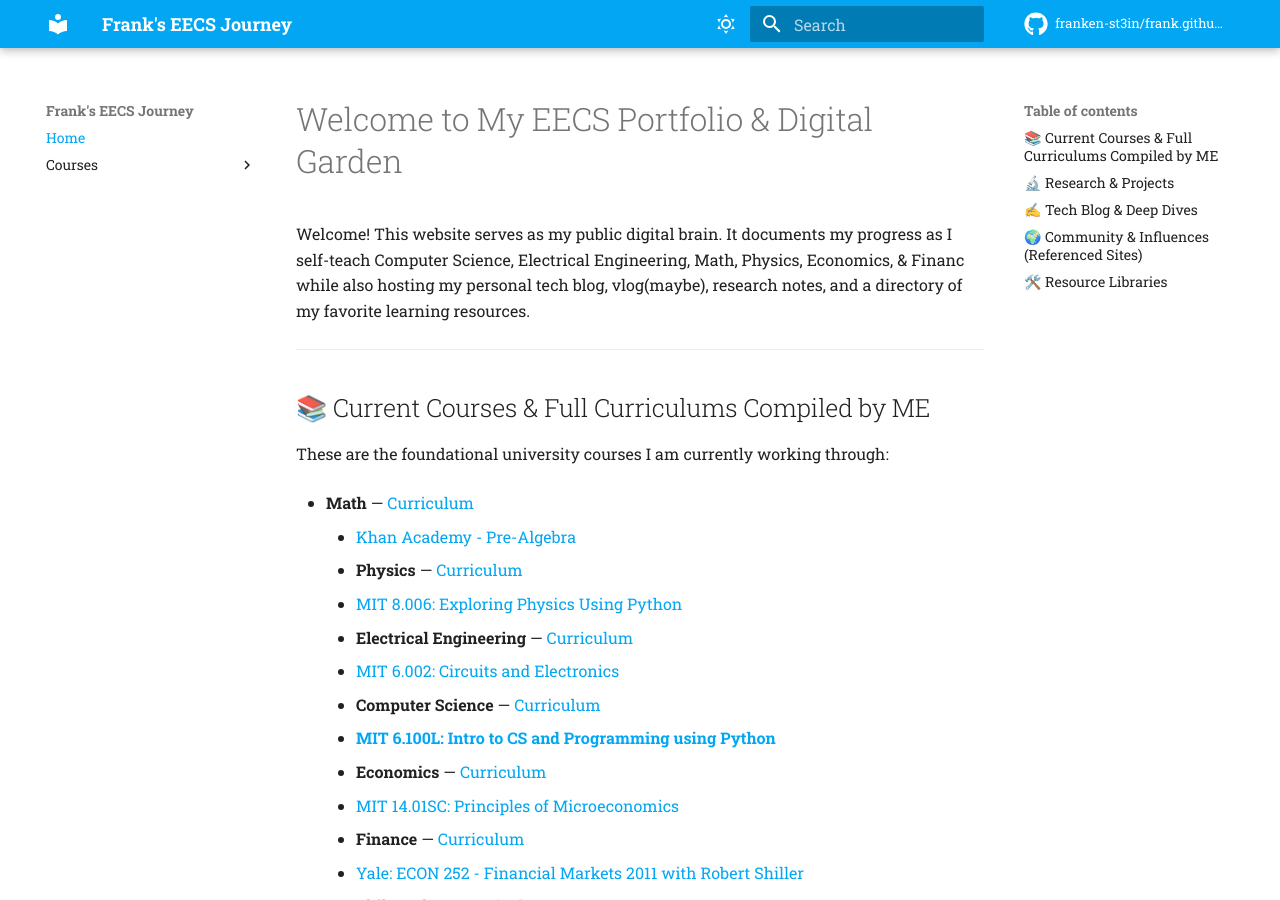
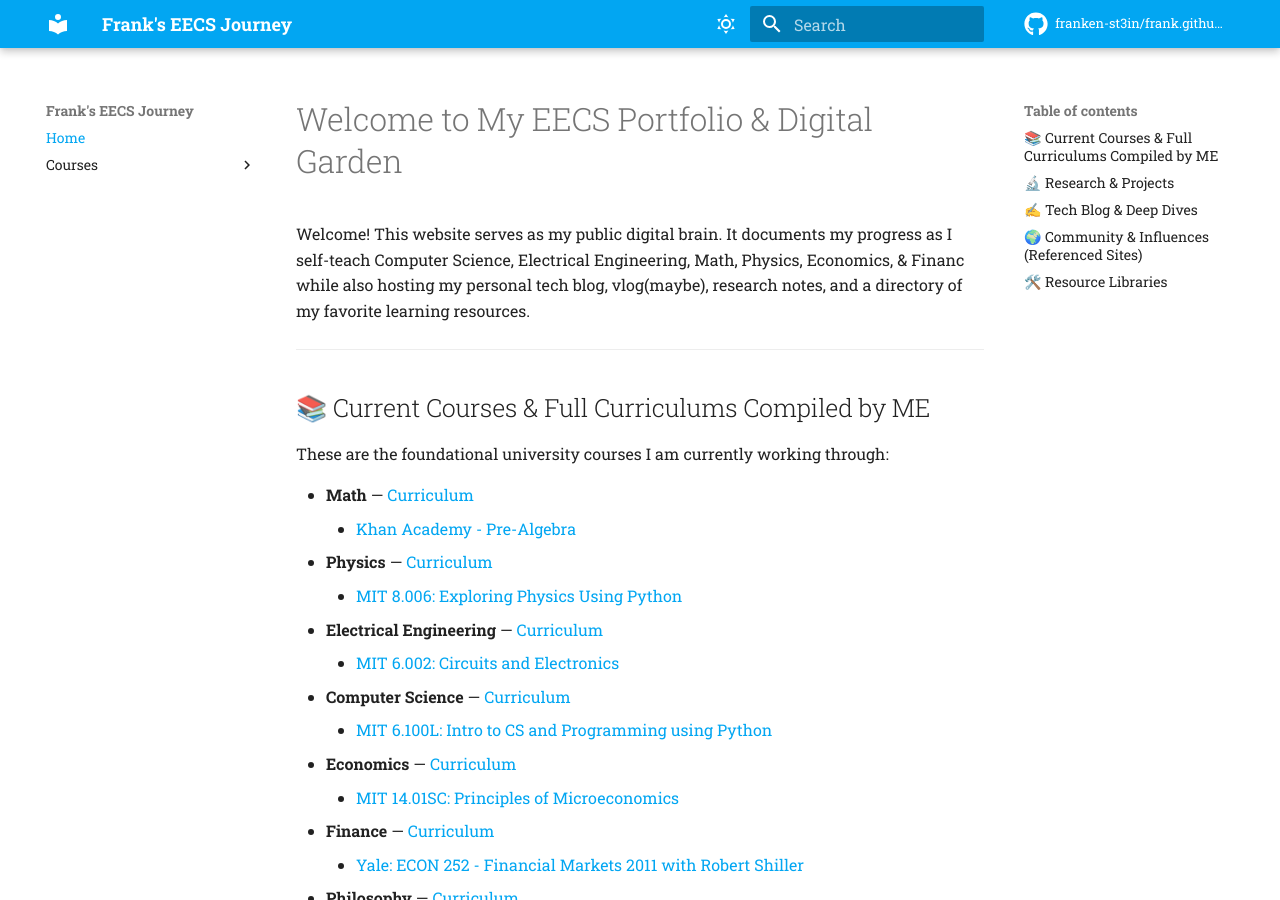
Before and after one commit to franken-st3in/frank.github.io, an MkDocs documentation site: the page built from docs/index.md, in a window 1280 px wide and 900 px high. Built offline with MkDocs 1.6.1 and Material for MkDocs 9.7.7, drawn with Linux system fonts in a browser that asks for light colours; comment, search, counter and statistics services are not loaded.

```diff
--- a/docs/index.md
+++ b/docs/index.md
@@ -9,15 +9,13 @@ Welcome! This website serves as my public digital brain. It documents my progres
 These are the foundational university courses I am currently working through:
 
 * **Math** — [Curriculum]()
-
     * [Khan Academy - Pre-Algebra](pre-algebra.md)
 * **Physics** — [Curriculum]()
-
     * [MIT 8.006: Exploring Physics Using Python](8-006.md)
 * **Electrical Engineering** — [Curriculum]()
     * [MIT 6.002: Circuits and Electronics](6-002.md)
 * **Computer Science** — [Curriculum]()
-    * **[MIT 6.100L: Intro to CS and Programming using Python](6-100L.md)**
+    * [MIT 6.100L: Intro to CS and Programming using Python](6-100L.md)
 * **Economics** — [Curriculum]()
     * [MIT 14.01SC: Principles of Microeconomics](14-01sc.md)
 * **Finance** — [Curriculum]()
```
